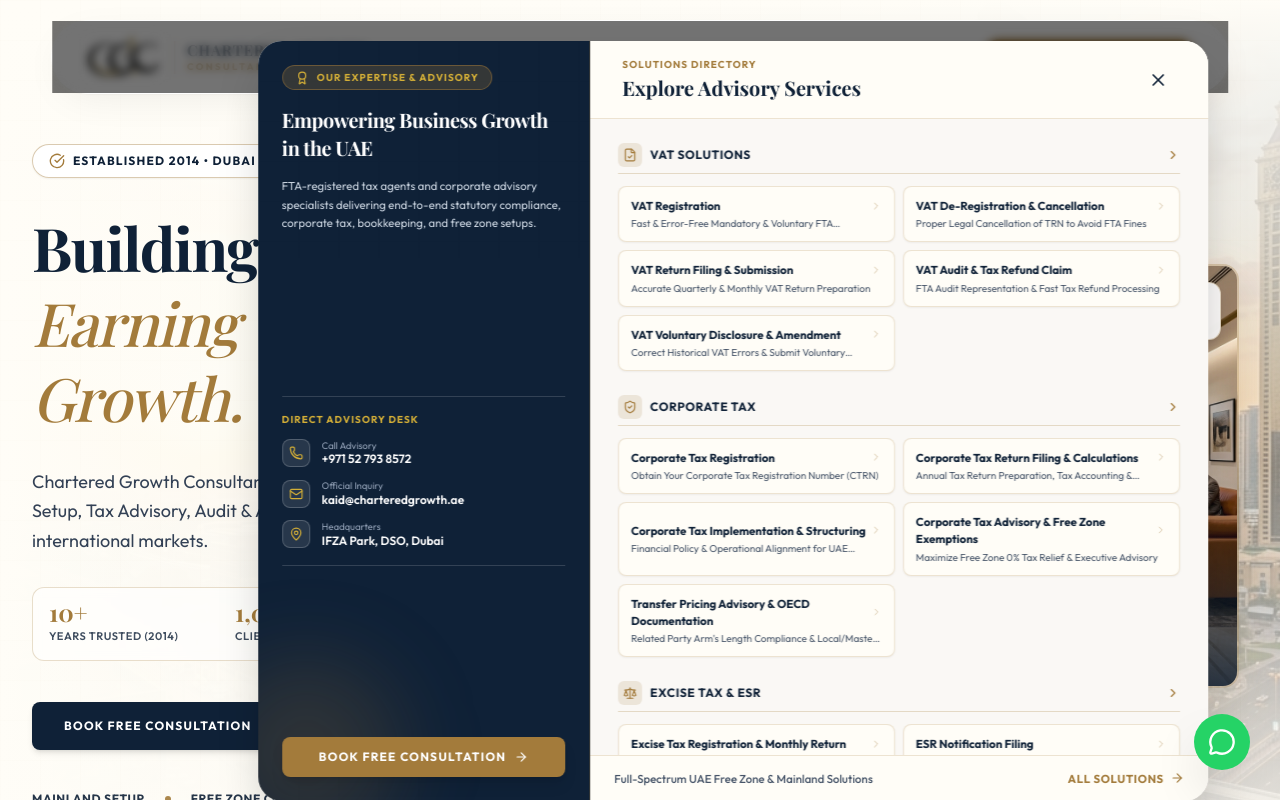
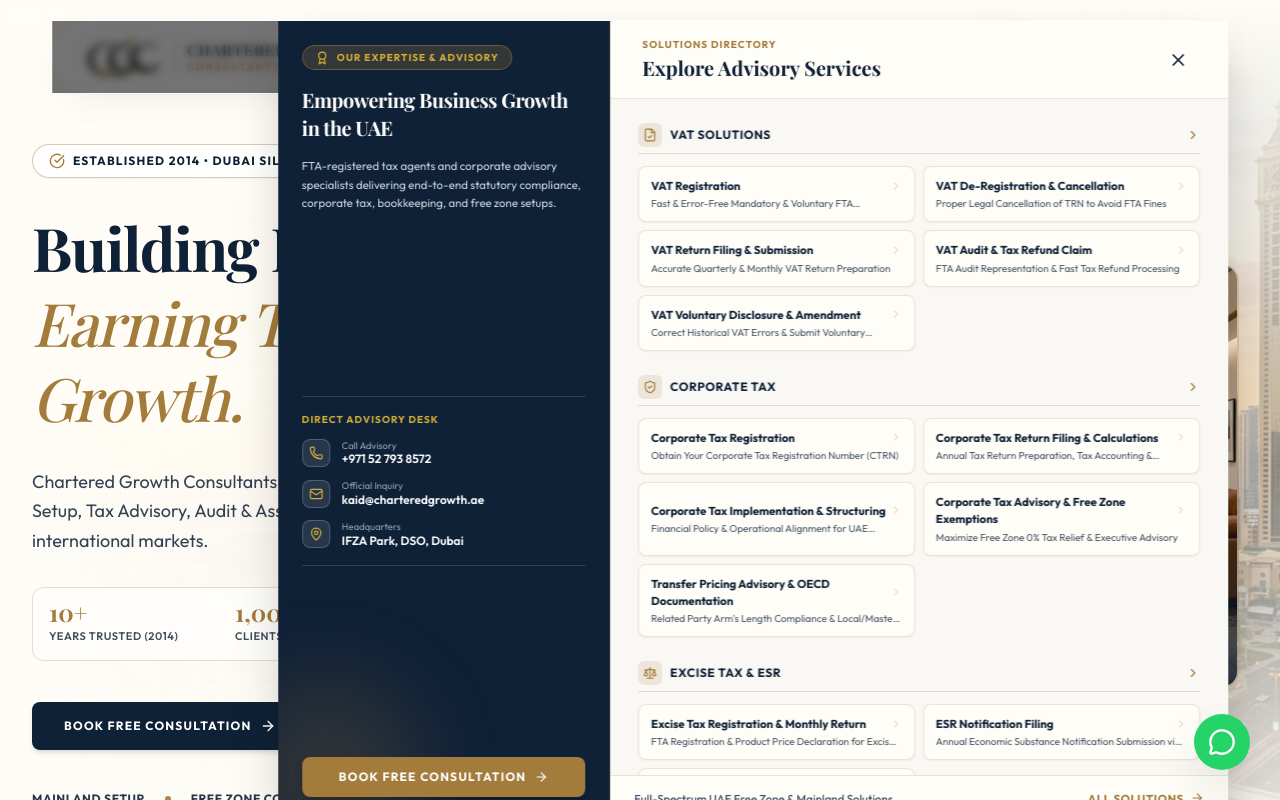
Before and after one commit to BARAD-IDRISH/cgc, a Next.js app: page / in a window 1280 px wide. Both pictures are taken after a click on the button "SOLUTIONS". Shown: the top 800 px of the page. Built offline with nearby package versions, Linux system fonts and the light colour scheme; a web font is replaced by a local one.

Commit message:
Update SolutionsDrawer to full viewport height specifications

```diff
--- a/src/components/SolutionsDrawer.tsx
+++ b/src/components/SolutionsDrawer.tsx
@@ -80,7 +80,7 @@
             animate={{ x: 0 }}
             exit={{ x: "100%" }}
             transition={{ duration: 0.4, ease: [0.16, 1, 0.3, 1] }}
-            className="fixed top-3 sm:top-5 right-3 sm:right-5 bottom-3 sm:bottom-5 h-[calc(100vh-24px)] sm:h-[calc(100vh-40px)] max-h-[860px] z-[2000] w-[calc(100%-24px)] md:w-[75vw] max-w-[950px] shadow-2xl flex flex-col md:flex-row overflow-hidden rounded-2xl sm:rounded-3xl bg-[#FAF8F5]"
+            className="fixed top-0 right-0 h-screen z-[2000] w-full md:w-[75vw] max-w-[950px] shadow-2xl flex flex-col md:flex-row overflow-hidden bg-[#FAF8F5]"
             role="dialog"
             aria-modal="true"
             aria-label="Solutions Directory Navigation Drawer"
```
